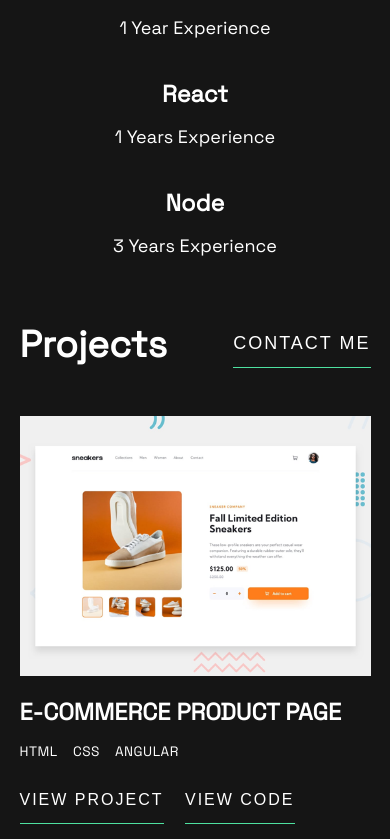
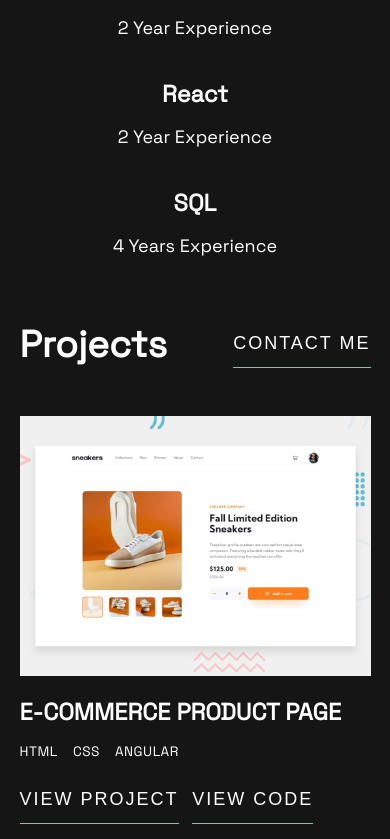
Before and after one commit to cristian-glab/my-portfolio-react, a React (Create React App) app: page / in a window 390 px wide. Shown: the part 1205-2044 px from the top of the page. Built offline with nearby package versions, Linux system fonts and the light colour scheme.

Commit message:
Add projects links in buttons

```diff
--- a/src/components/projects/Projects.scss
+++ b/src/components/projects/Projects.scss
@@ -100,6 +100,10 @@
 			.mobile-buttons {
 				display: none;
 				margin-top: 1rem;
+				a {
+					&:not(:last-child) {
+						margin-right: 3.5vw;
+					}
 					button {
 						font-size: 1.8vw;
 						height: 3rem;
@@ -115,8 +119,6 @@
 						&:hover {
 							color: var(--dt-decoration);
 						}
-					&:not(:last-child) {
-						margin-right: 3.5vw;
 					}
 				}
 			}
@@ -150,6 +152,11 @@
 				}
 				.mobile-buttons {
 					display: flex;
+					a {
+						button {
+							font-size: 1.8vw;
+						}
+					}
 				}
 			}
 		}
@@ -179,8 +186,9 @@
 				}
 				.mobile-buttons {
 					display: flex;
+					a {
 						button {
-						font-size: 16px;
+							font-size: 18px;
 							height: 3rem;
 							padding: .5rem 0;
 							&:not(:last-child) {
@@ -192,3 +200,4 @@
 			}
 		}
 	}
+}
--- a/src/components/projects/Projects.tsx
+++ b/src/components/projects/Projects.tsx
@@ -52,14 +52,18 @@ const Projects: React.FC = () =>  {
           <div className="image">
             <div className="buttons">
               <div className="row">
+                <a href="https://sneakers-faykris.netlify.app/">
                   <button>
                     View Project
                   </button>
+                </a>
               </div>
               <div className="row">
+                <a href="https://github.com/faykris/ecommerce-product-page-main">
                   <button>
                     View Code
                   </button>
+                </a>
               </div>
             </div>
             <img src={eCommerce} alt="e-commerce page" />
@@ -69,26 +73,34 @@ const Projects: React.FC = () =>  {
             <span>HTML</span> <span>CSS</span> <span>ANGULAR</span>
           </p>
           <div className="mobile-buttons">
+            <a href='https://sneakers-faykris.netlify.app/'>
               <button>
                 View Project
               </button>
+            </a>
+            <a href="https://github.com/faykris/ecommerce-product-page-main">
               <button>
                 View Code
               </button>
+            </a>
           </div>
         </div>
         <div className="element">
           <div className="image">
             <div className="buttons">
               <div className="row">
+                <a href="https://multi-step-form-faykris.netlify.app/">
                   <button>
                     View Project
                   </button>
+                </a>
               </div>
               <div className="row">
+                <a href="https://github.com/faykris/multi-step-form">
                   <button>
                     View Code
                   </button>
+                </a>
               </div>
             </div>
             <img src={multiStepForm} alt="multi step form page" />
@@ -98,26 +110,34 @@ const Projects: React.FC = () =>  {
             <span>HTML</span> <span>CSS</span> <span>ANGULAR</span>
           </p>
           <div className="mobile-buttons">
+            <a href="https://multi-step-form-faykris.netlify.app/">
               <button>
                 View Project
               </button>
+            </a>
+            <a href="https://github.com/faykris/multi-step-form">
               <button>
                 View Code
               </button>
+            </a>
           </div>
         </div>
         <div className="element">
           <div className="image">
             <div className="buttons">
               <div className="row">
+                <a href="https://news-homepage-faykris.netlify.app/#/">
                   <button>
                     View Project
                   </button>
+                </a>
               </div>
               <div className="row">
+                <a href="https://github.com/faykris/news-homepage">
                   <button>
                     View Code
                   </button>
+                </a>
               </div>
             </div>
             <img src={newsHomepage} alt="news homepage" />
@@ -127,26 +147,34 @@ const Projects: React.FC = () =>  {
             <span>HTML</span> <span>CSS</span> <span>VUE</span>
           </p>
           <div className="mobile-buttons">
+            <a href="https://news-homepage-faykris.netlify.app/#/">
               <button>
                 View Project
               </button>
+            </a>
+            <a href="https://github.com/faykris/news-homepage">
               <button>
                 View Code
               </button>
+            </a>
           </div>
         </div>
         <div className="element">
           <div className="image">
             <div className="buttons">
               <div className="row">
+                <a href="https://ip-address-tracker-master-nu.vercel.app/">
                   <button>
                     View Project
                   </button>
+                </a>
               </div>
               <div className="row">
+                <a href="https://github.com/faykris/ip-address-tracker-master">
                   <button>
                     View Code
                   </button>
+                </a>
               </div>
             </div>
             <img src={ipAdress} alt="ip address page" />
@@ -156,26 +184,34 @@ const Projects: React.FC = () =>  {
             <span>HTML</span> <span>CSS</span> <span>REACT</span>
           </p>
           <div className="mobile-buttons">
+            <a href="https://ip-address-tracker-master-nu.vercel.app/">
               <button>
                 View Project
               </button>
+            </a>
+            <a href="https://github.com/faykris/ip-address-tracker-master">
               <button>
                 View Code
               </button>
+            </a>
           </div>
         </div>
         <div className="element">
           <div className="image">
             <div className="buttons">
               <div className="row">
+                <a href="https://snap-faykris.netlify.app/home">
                   <button>
                     View Project
                   </button>
+                </a>
               </div>
               <div className="row">
+                <a href="https://github.com/faykris/make-remote-work">
                 <button>
                   View Code
                 </button>
+                </a>
               </div>
             </div>
             <img src={makeRemote} alt="make remote page" />
@@ -185,26 +221,34 @@ const Projects: React.FC = () =>  {
             <span>HTML</span> <span>CSS</span> <span>ANGULAR</span>
           </p>
           <div className="mobile-buttons">
+            <a href="https://snap-faykris.netlify.app/home">
               <button>
                 View Project
               </button>
+            </a>
+            <a href="https://github.com/faykris/make-remote-work">
               <button>
                 View Code
               </button>
+            </a>
           </div>
         </div>
         <div className="element">
           <div className="image">
             <div className="buttons">
               <div className="row">
+                <a href="https://static-job-listings-master-ruby.vercel.app/">
                   <button>
                     View Project
                   </button>
+                </a>
               </div>
               <div className="row">
+                <a href="https://github.com/faykris/static-job-listings-master">
                   <button>
                     View Code
                   </button>
+                </a>
               </div>
             </div>
             <img src={jobListing} alt="job listing page" />
@@ -214,12 +258,16 @@ const Projects: React.FC = () =>  {
             <span>HTML</span> <span>CSS</span> <span>REACT</span>
           </p>
           <div className="mobile-buttons">
+            <a href="https://static-job-listings-master-ruby.vercel.app/">
               <button>
                 View Project
               </button>
+            </a>
+            <a href="https://github.com/faykris/static-job-listings-master">
               <button>
                 View Code
               </button>
+            </a>
           </div>
         </div>
       </div>
--- a/src/components/technologies/Technologies.tsx
+++ b/src/components/technologies/Technologies.tsx
@@ -19,15 +19,15 @@ const Technologies: React.FC = () => {
       </div>
       <div className='element'>
         <h1>Angular</h1>
-        <p>1 Year Experience</p>
+        <p>2 Year Experience</p>
       </div>
       <div className='element'>
         <h1>React</h1>
-        <p>1 Years Experience</p>
+        <p>2 Year Experience</p>
       </div>
       <div className='element'>
-        <h1>Node</h1>
-        <p>3 Years Experience</p>
+        <h1>SQL</h1>
+        <p>4 Years Experience</p>
       </div>
     </section>
   );
```
Lines whose indentation alone changed are shown as unchanged.
